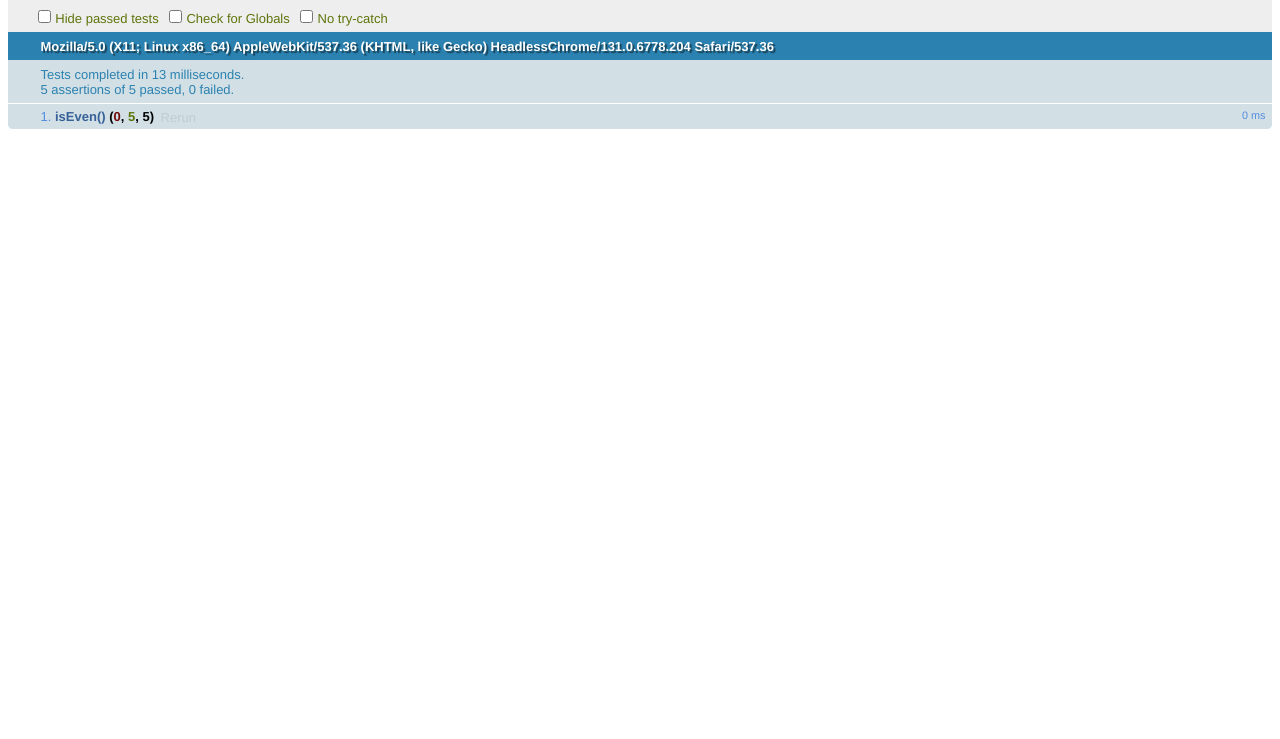
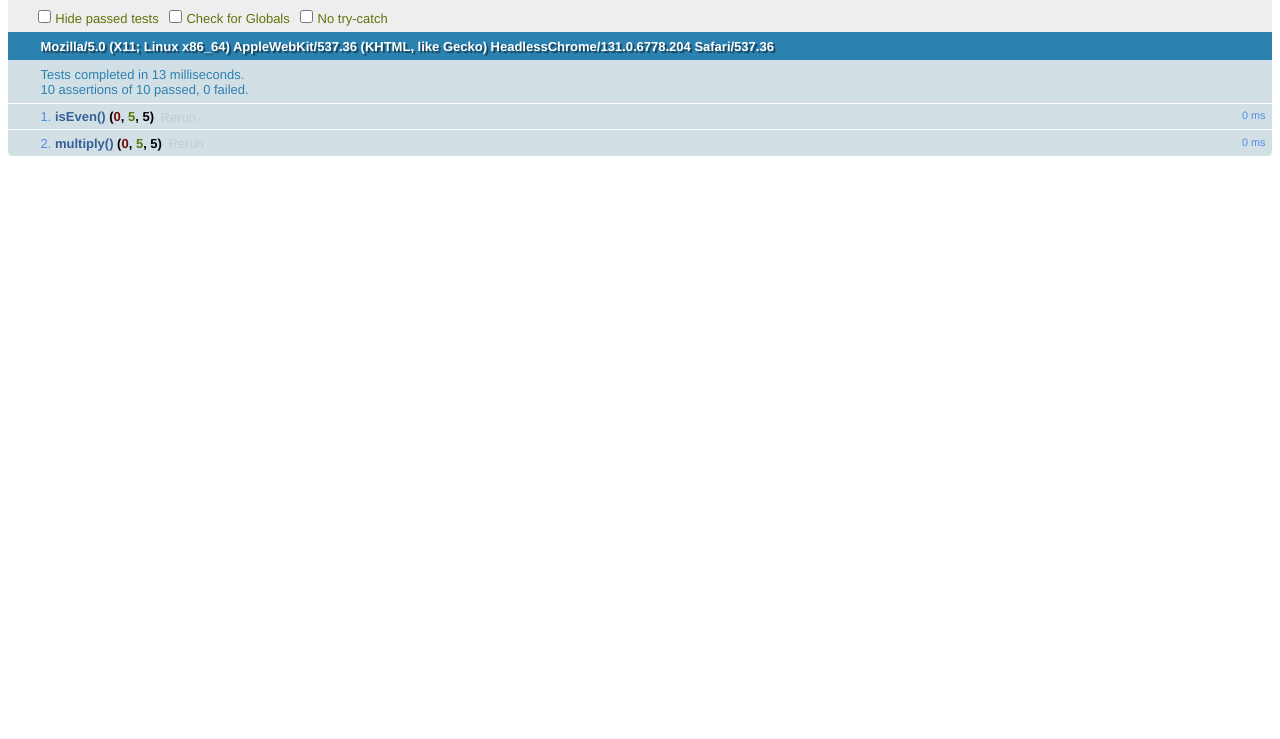
Before and after one commit to jonkemp/gulp-qunit, a website: page qunit/test-runner.html in a window 1280 px wide. Shown: the part 61-800 px from the top of the page. Drawn offline with Linux system fonts and the light colour scheme.

Commit message:
Update unit tests

```diff
--- a/qunit/test-runner.html
+++ b/qunit/test-runner.html
@@ -28,7 +28,20 @@
         ok(isEven(-4), 'So is negative four');
         ok(!isEven(1), 'One is not an even number');
         ok(!isEven(-7), 'Neither is negative seven');
-      })
+      });
+
+      // Let's test this function
+      function multiply(a, b) {
+        return a * b;
+      }
+
+      test('multiply()', function() {
+        ok(multiply(0, 1) === 0, 'Zero times one is zero');
+        ok(multiply(2, 2) === 4, 'Two times two is four');
+        ok(multiply(1, 3) === 3, 'One times three is three');
+        ok(multiply(10, 5) === 50, 'Five times ten is fifty');
+        ok(multiply(10, 10) === 100, 'Ten times ten is one hundred');
+      });
     </script>
 </body>
 </html>
```
Also changed, not shown: test/main.js (+1 -1 lines).
